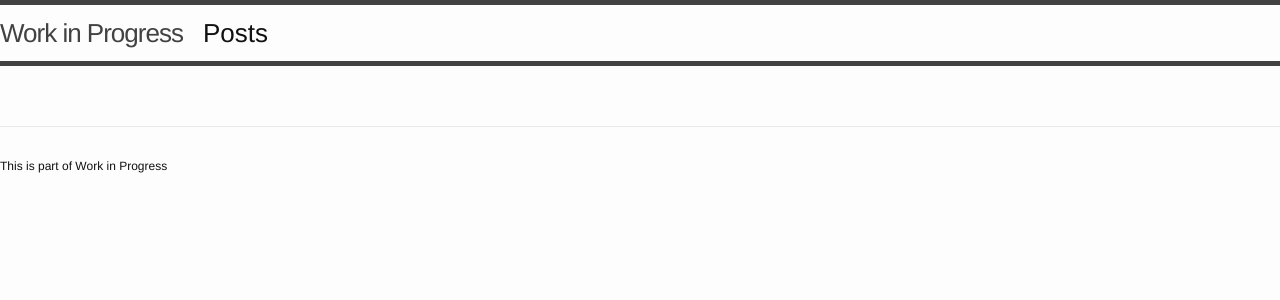
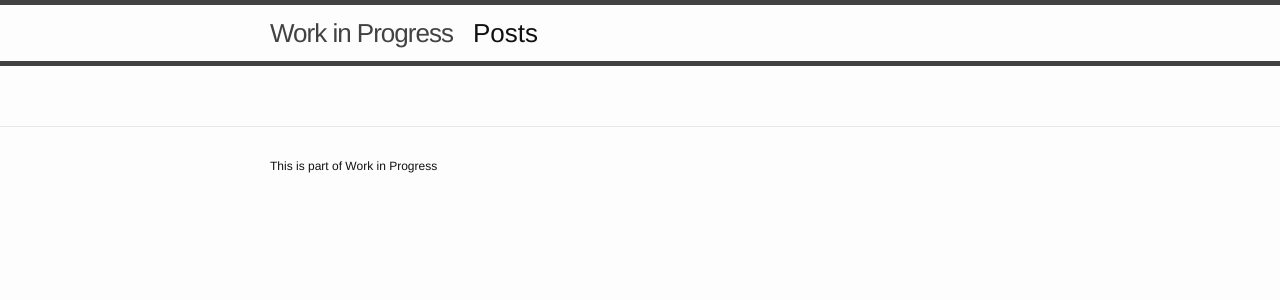
Before and after one commit to Roothe/.github.io, a Jekyll site: the page built from index.html, in a window 1280 px wide. Shown: the top 300 px of the page. Built offline with Jekyll 4.4.1, drawn with Linux system fonts in a browser that asks for light colours.

Commit message:
adding wrapper back in

```diff
--- a/_includes/footer.html
+++ b/_includes/footer.html
@@ -1,6 +1,6 @@
 <footer class="site-footer">
 
- <!-- <div class="wrapper"> -->
+<div class="wrapper">
 
    <!-- <h2 class="footer-heading">{{ site.title }}</h2> -->
    <h4 class="footer-heading">This is part of {{site.title}}</h4>
@@ -32,8 +32,8 @@
       <div class="footer-col footer-col-3">
         <p>{{ site.description }}</p>
       </div>
-    </div>
-
   </div> -->
 
+  </div>
+
 </footer>
--- a/_includes/header.html
+++ b/_includes/header.html
@@ -1,6 +1,6 @@
 <header class="site-header">
 
- <!-- <div class="wrapper"> -->
+ <div class="wrapper">
 
     <a class="site-title" href="{{ site.baseurl }}/">{{ site.title }}</a>
 
@@ -22,6 +22,6 @@
       </div>
     </nav>
 
- <!-- </div> -->
+</div>
 
 </header>
--- a/_layouts/default.html
+++ b/_layouts/default.html
@@ -8,9 +8,9 @@
     {% include header.html %}
 
     <div class="page-content">
-     <!-- <div class="wrapper"> -->
+     <div class="wrapper">
         {{ content }}
-  <!--    </div> -->
+      </div>
    </div>
 
     {% include footer.html %}
--- a/_sass/_base.scss
+++ b/_sass/_base.scss
@@ -160,8 +160,10 @@ pre {
     max-width:         calc(#{$content-width} - (#{$spacing-unit} * 2));
     margin-right: auto;
     margin-left: auto;
-    padding-right: $spacing-unit;
-    padding-left: $spacing-unit;
+ //   padding-right: $spacing-unit;
+ //   padding-left: $spacing-unit;
+    padding-right: auto;
+    padding-left: auto;
     @extend %clearfix;
 
     @include media-query($on-laptop) {
```
